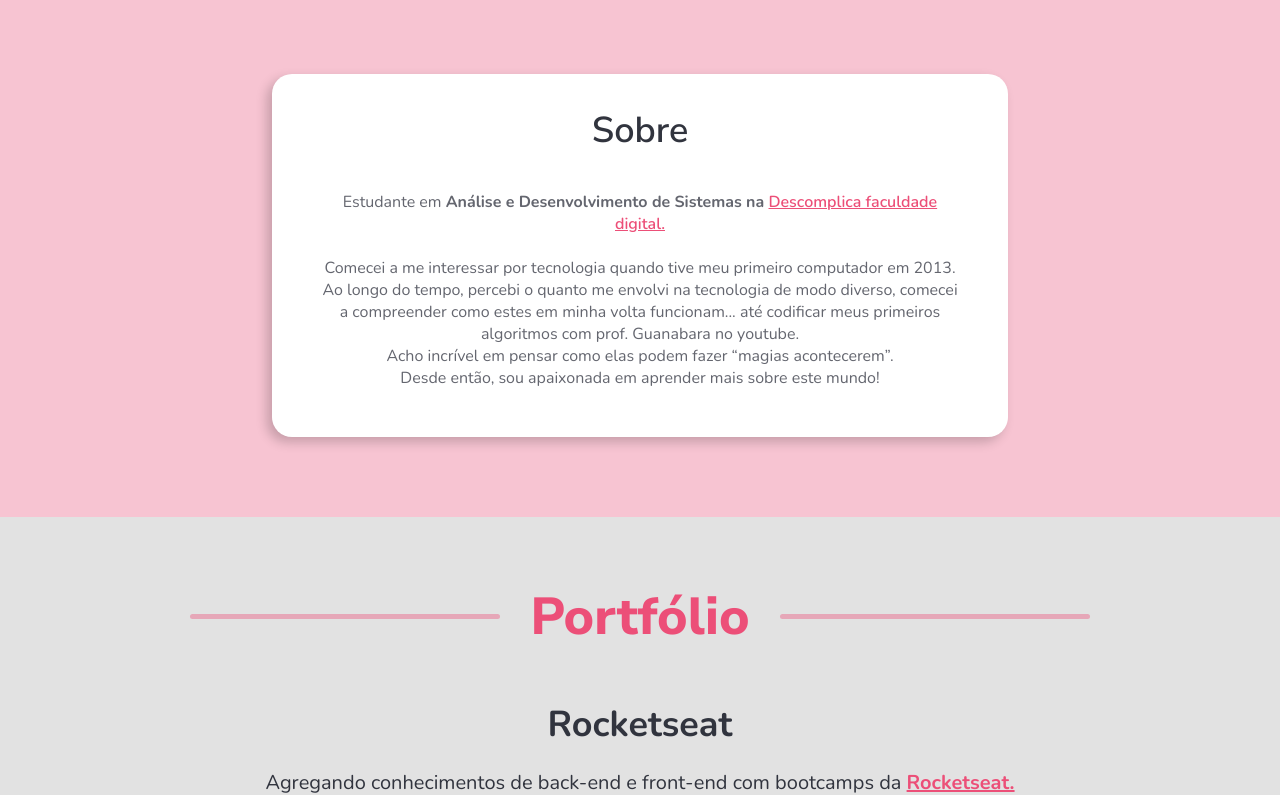
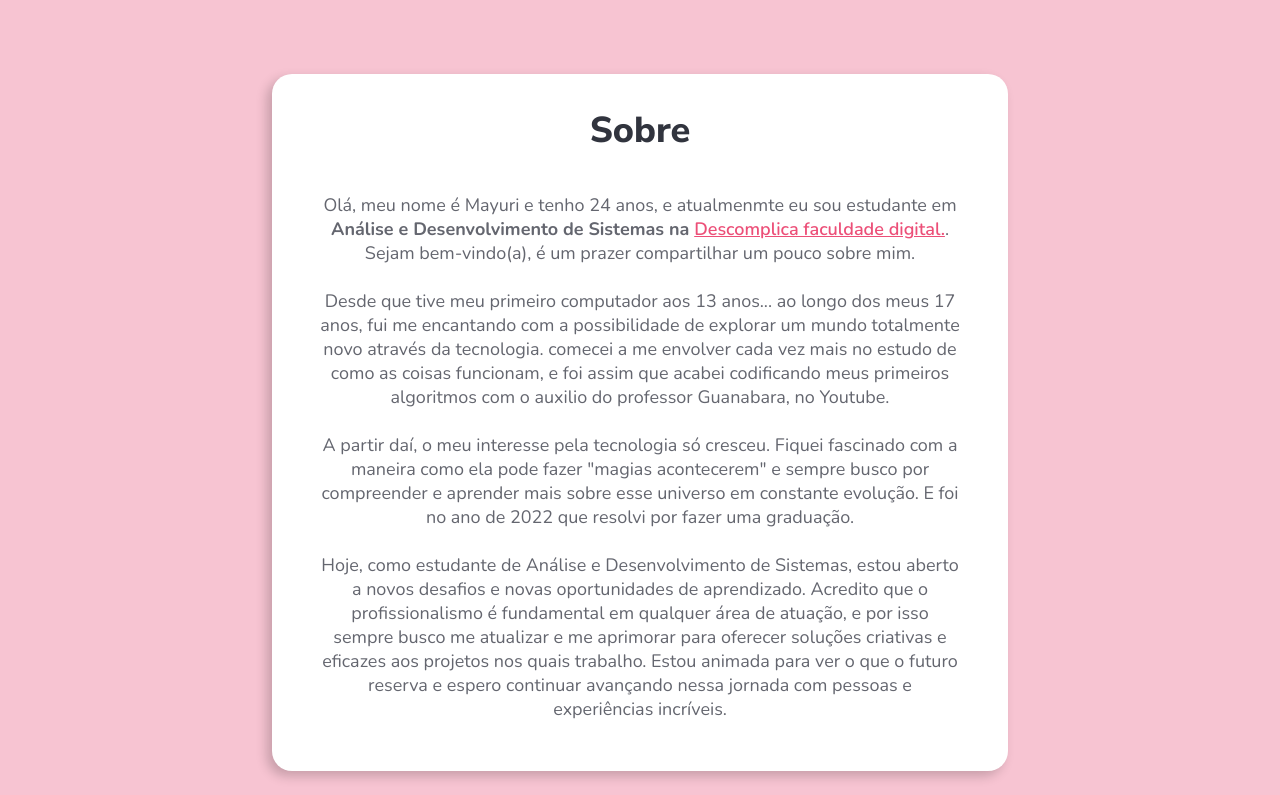
Before and after one commit to Arakaki-code/Portfolio-web, a React (Create React App) app: page / in a window 1280 px wide. Shown: the part 595-1390 px from the top of the page. Built offline with nearby package versions, Linux system fonts and the light colour scheme; grey boxes are pictures that could not be loaded.

Commit message:
refinando estilos

```diff
--- a/src/components/Ability/styles.scss
+++ b/src/components/Ability/styles.scss
@@ -73,7 +73,7 @@
       font-family: config.$font-family-sans;
 
       span {
-        font-size: config.$font-size-m;
+        font-size: 28px;
         color: config.$color-light-secondary;
         font-weight: config.$font-weight-b;
         margin-bottom: 0.5em;
@@ -362,7 +362,7 @@
   }
 }
 
-@media (min-width: 376px) and (max-width: 445px){
+@media (min-width: 360px) and (max-width: 445px){
   .content-ability_box {
     height: 380px;
 
@@ -377,7 +377,7 @@
   }
 
   .content-ability_box {
-    width: 100%;
+    width: 330px !important;
 
   }
 
--- a/src/components/Contact/styles.scss
+++ b/src/components/Contact/styles.scss
@@ -151,7 +151,7 @@
 
   input {
     width: 25em;
-    height: 2.5em;
+    height: 40px;
     padding-left: 0.9em;
     border: none;
     border-radius: config.$border-radius-p;
@@ -232,7 +232,7 @@
 
     input {
       width: 25em;
-      height: 2.5em;
+      height: 40px;
       padding-left: 0.9em;
       border: none;
       border-radius: config.$border-radius-p;
--- a/src/components/OutsetAbout/index.js
+++ b/src/components/OutsetAbout/index.js
@@ -1,39 +1,52 @@
 import "./styles.scss";
 
-
 function OutsetAbout(props) {
-  const {isDark} = props;
+  const { isDark } = props;
 
   return (
-    <div style={isDark ? {backgroundColor:'#3F2A5A'}: {backgroundColor:'#F7C4D2'}} className={["box-about", (isDark ? "dark" : "")].join(" ")} id="about">
+    <div
+      style={
+        isDark ? { backgroundColor: "#3F2A5A" } : { backgroundColor: "#F7C4D2" }
+      }
+      className={["box-about", isDark ? "dark" : ""].join(" ")}
+      id="about"
+    >
       <div className="triangle-div"></div>
       <div className="about">
         <div className="about-content">
           <h3>Sobre</h3>
           <p>
-            Estudante em{" "}
+            Olá, meu nome é Mayuri e tenho 24 anos, e atualmenmte eu sou
+            estudante em{" "}
             <strong>
               Análise e Desenvolvimento de Sistemas na{" "}
               <a
-                target={'blank'} href="https://descomplica.com.br/faculdade/?utm_source=google&utm_medium=cpc&utm_campaign=psq-institucional-faculdade-ongoing&utm_term=institucional&utm_content=institucional&gclid=Cj0KCQjwxb2XBhDBARIsAOjDZ37Y_INSOODPojGuQgn8LkXldkCJLFhO3lPaD-etMsjMCFn7NNWjpgUaAnICEALw_wcB"
+                target={"blank"}
+                href="https://descomplica.com.br/faculdade/?utm_source=google&utm_medium=cpc&utm_campaign=psq-institucional-faculdade-ongoing&utm_term=institucional&utm_content=institucional&gclid=Cj0KCQjwxb2XBhDBARIsAOjDZ37Y_INSOODPojGuQgn8LkXldkCJLFhO3lPaD-etMsjMCFn7NNWjpgUaAnICEALw_wcB"
               >
                 Descomplica faculdade digital.
               </a>
             </strong>
-            <br /> <br />
-            Comecei a me interessar por tecnologia quando tive meu primeiro
-            computador em 2013.
-            Ao longo do tempo, percebi o quanto me envolvi na tecnologia de modo
-            diverso,
-             comecei a compreender como estes em minha volta
-            funcionam... até codificar meus primeiros algoritmos com prof. Guanabara no
-            youtube.
-            <br /> Acho incrível em pensar como elas podem fazer “magias
-            acontecerem”. <br />
-            Desde então, sou apaixonada em aprender mais sobre este mundo!
+            . Sejam bem-vindo(a), é um prazer compartilhar um pouco sobre mim.<br/><br/>
+            Desde que tive meu primeiro computador aos 13 anos... ao longo dos
+            meus 17 anos, fui me encantando com a possibilidade de explorar um
+            mundo totalmente novo através da tecnologia. comecei a me envolver
+            cada vez mais no estudo de como as coisas funcionam, e foi assim que
+            acabei codificando meus primeiros algoritmos com o auxilio do
+            professor Guanabara, no Youtube.<br/><br/> A partir daí, o meu interesse pela
+            tecnologia só cresceu. Fiquei fascinado com a maneira como ela pode
+            fazer "magias acontecerem" e sempre busco por compreender e aprender
+            mais sobre esse universo em constante evolução. E foi no ano de 2022 que
+            resolvi por fazer uma graduação. <br/><br/>Hoje, como estudante de Análise e
+            Desenvolvimento de Sistemas, estou aberto a novos desafios e novas
+            oportunidades de aprendizado. Acredito que o profissionalismo é
+            fundamental em qualquer área de atuação, e por isso sempre busco me
+            atualizar e me aprimorar para oferecer soluções criativas e eficazes
+            aos projetos nos quais trabalho. Estou animada para ver o que o
+            futuro reserva e espero continuar avançando nessa jornada com
+            pessoas e experiências incríveis.
           </p>
         </div>
-
       </div>
     </div>
   );
--- a/src/components/OutsetAbout/styles.scss
+++ b/src/components/OutsetAbout/styles.scss
@@ -53,14 +53,14 @@
         font-family: config.$font-family-sans;
         font-size: config.$font-size-m;
         color: config.$color-light-primary;
-        font-weight: config.$font-weight-sans-b;
+        font-weight: 700;
 
         margin: 0 0 20px;
       }
 
       p {
         font-family: config.$font-family;
-        font-size: config.$font-size-body-m;
+        font-size: 18px;
         color: config.$color-light-secondary;
       }
 
@@ -92,7 +92,7 @@
 
       p {
         font-family: config.$font-family;
-        font-size: config.$font-size-body-m;
+        font-size: config.$font-size-body-x;
         color: config.$color-dark-secondary;
       }
 
--- a/src/components/Projects/index.js
+++ b/src/components/Projects/index.js
@@ -290,9 +290,9 @@ export function Projects(props) {
       >
         <span>Demais projetos no codePen</span>
         {isDark ? (
-          <img src="./img/Link-purple.svg" alt="link" />
+          <img src="./img/link-purple.svg" alt="link" />
         ) : (
-          <img src="./img/Link-pink.svg" alt="link" />
+          <img src="./img/link-pink.svg" alt="link" />
         )}
       </a>
     </div>
```
Also changed, not shown: 2 other files (tests, documents, lock files or other folders).
